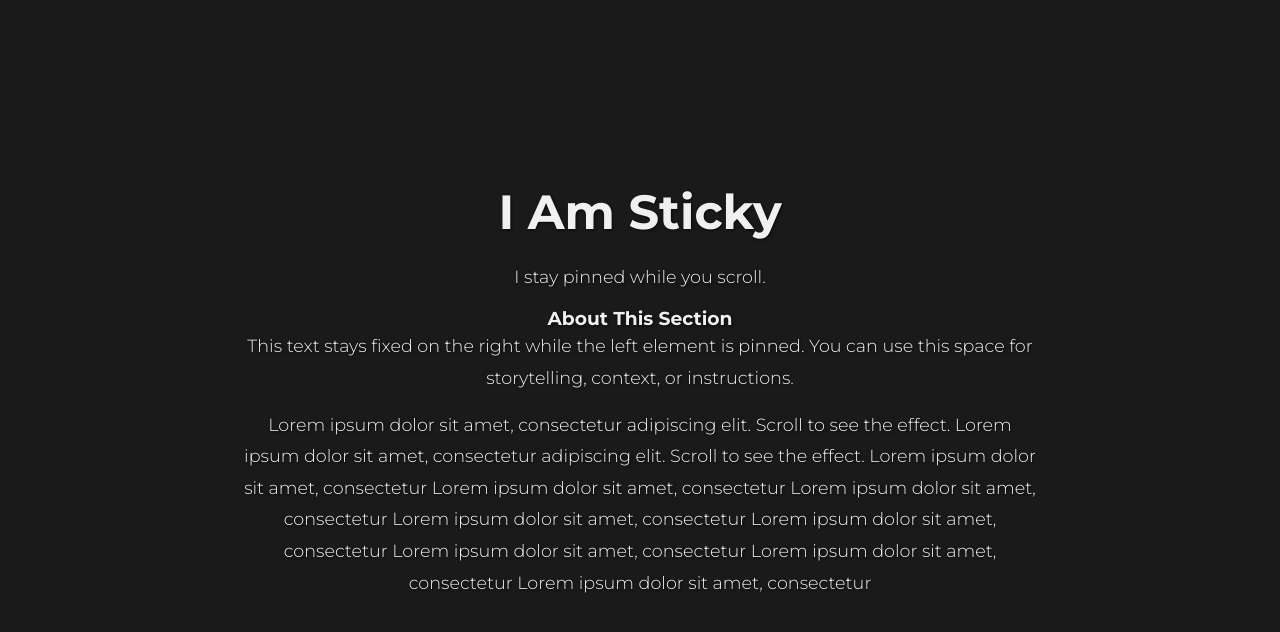
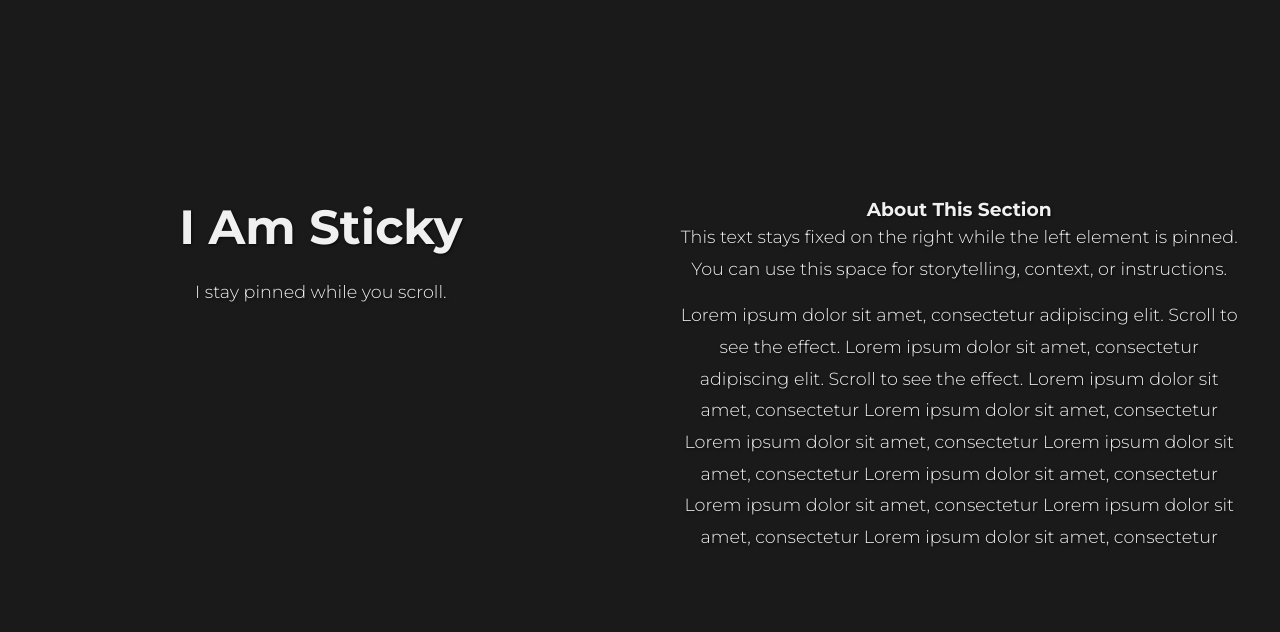
Before and after one commit to ThomasWatkins/PhortexPhotoPortfolio, a plain HTML site: page index.html in a window 1280 px wide. Shown: the part 802-1434 px from the top of the page. Drawn offline with nearby package versions, Linux system fonts and the light colour scheme; a script that the page names is missing.

Commit message:
Update styles.css

```diff
--- a/styles.css
+++ b/styles.css
@@ -10,6 +10,7 @@
     margin: 0;
     padding: 0;
     box-sizing: border-box;
+    /* outline: 1px solid red; */
 }
 
 /* ---------------------------------------------------- */
@@ -173,6 +174,14 @@ nav ul li a:hover {
 #filler-section, #another-filler-section, #pin-container {
     background-color: var(--dark-bg);
 }
+#pin-container {
+    display: grid;
+    grid-template-columns: minmax(0, 1fr) minmax(0, 1fr);
+    align-items: start;
+    padding-top: 25vh;
+    gap: 6vw;
+}
+
 
 /* ---------------------------------------------------- */
 /* FINAL TEXT STYLE: Bigger and Creative Boldness (Anton) */
```
